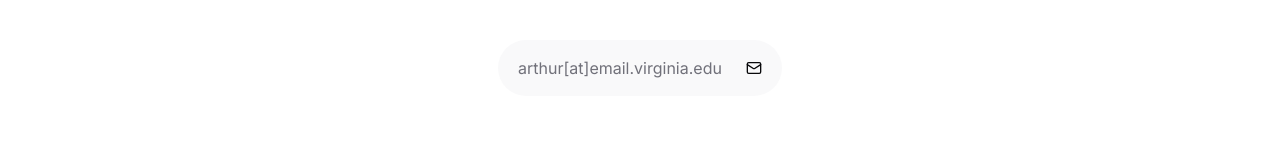
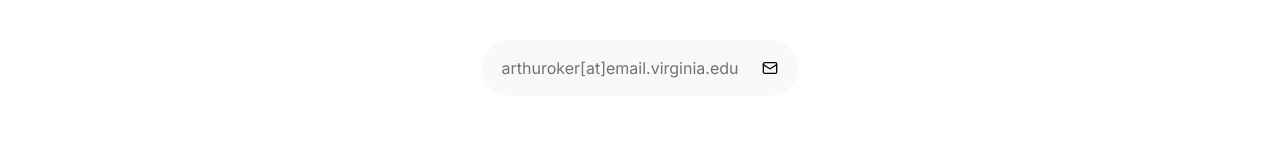
Before and after one commit to arthuroker/new-personal-portfolio, a Next.js app: page / in a window 1280 px wide. Shown: the part 561-707 px from the top of the page. Built offline with nearby package versions, Linux system fonts and the light colour scheme.

Commit message:
corrected email

```diff
--- a/app/page.tsx
+++ b/app/page.tsx
@@ -62,7 +62,7 @@ export default function Home() {
             </Button>
           </div>
           <div className="flex items-center gap-2 mb-16 p-3 rounded-full bg-muted/50 backdrop-blur-sm">
-            <span className="text-muted-foreground px-2">arthur[at]email.virginia.edu</span>
+            <span className="text-muted-foreground px-2">arthuroker[at]email.virginia.edu</span>
             <Button
               variant="ghost"
               size="icon"
@@ -375,7 +375,7 @@ export default function Home() {
           </p>
           <AnimatedSection as="div" animation="scale-in" delay={100}>
             <div className="flex flex-col sm:flex-row items-start sm:items-center gap-4 mb-8 p-4 border rounded-lg">
-              <span className="text-lg">arthur[at]email.virginia.edu</span>
+              <span className="text-lg">arthuroker[at]email.virginia.edu</span>
               <div className="flex gap-2">
                 <Button variant="outline" size="sm" asChild>
                   <a href="mailto:arthuroker@email.virginia.edu">
```
